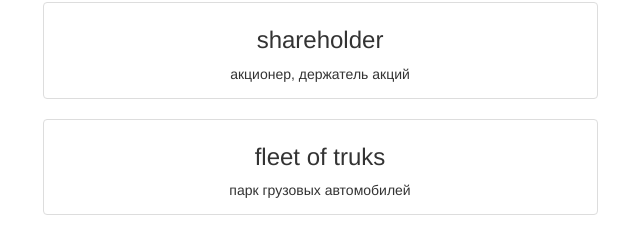
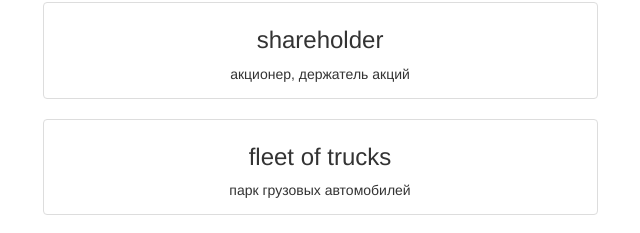
Before and after one commit to wiacheslav/wordcards, an Angular app: page /#/all in a window 1280 px wide. Shown: the part 1348-1581 px from the top of the page, without its empty margins (320-960 px from the left). Built offline with nearby package versions, Linux system fonts and the light colour scheme.

Commit message:
missspelling

```diff
--- a/src/app/word-card.ts
+++ b/src/app/word-card.ts
@@ -67,7 +67,7 @@ export const CARDS: WordCard[] = [
     },
     {
         id: 12,
-        english: `fleet of truks`,
+        english: `fleet of trucks`,
         russian: `парк грузовых автомобилей`
     },
     {
```
Also changed, not shown: 6 other files (tests, documents, lock files or other folders).
